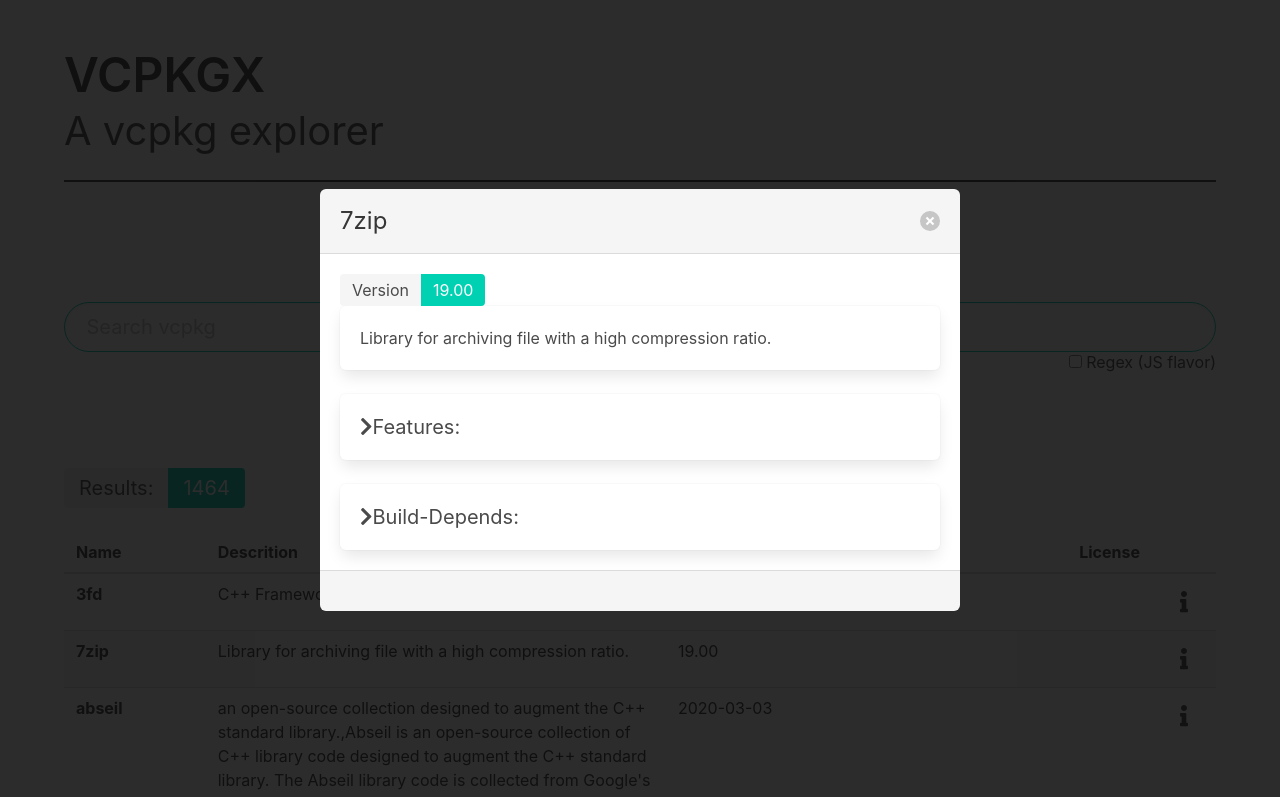
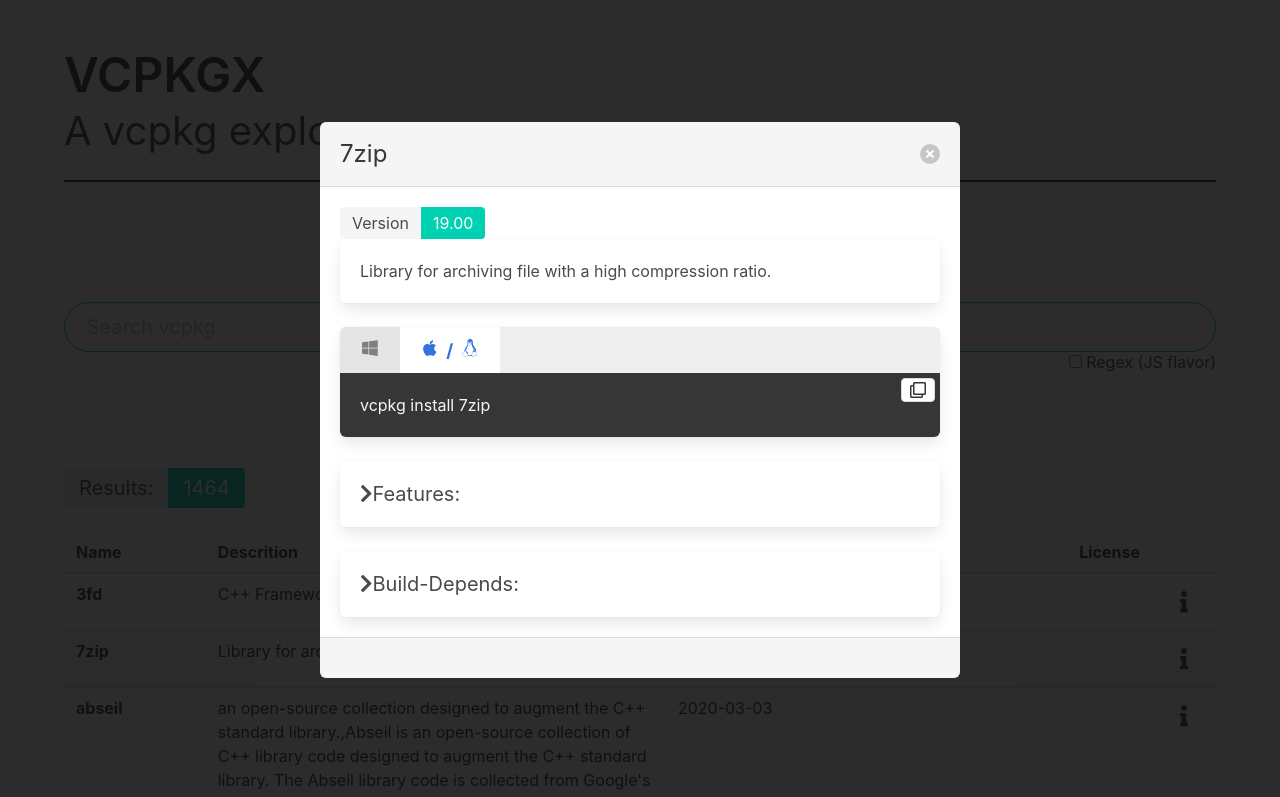
Before and after one commit to vcpkgx/vcpkgx.github.io, a plain HTML site: page index.html in a window 1280 px wide. Both pictures are taken after a click on the element 640 px from the left and 659 px from the top of the page. Shown: the top 797 px of the page. Drawn offline with nearby package versions, Linux system fonts and the light colour scheme.

Commit message:
Adding install snippet

```diff
--- a/css/style.css
+++ b/css/style.css
@@ -1,36 +1,8 @@
-/* .collapsed :not(:first-child) {
-    display: none;
-}
-
-
-.collapsed :first-child{
-    margin: 0 !important;
-
-}
-
-.collapsed :first-child::before{
-    font-family: "Font Awesome 5 Free";
-    content: "\f054 ";
-    font-weight: 900;
-}
-
-.collapsable:not(.collapsed) :first-child::before{
-    font-family: "Font Awesome 5 Free";
-    content: "\f078 ";
-    font-weight: 900;
-} */
 
 .collapsed :not(.collapse-header) {
     display: none;
 }
 
-/* .collapsed~*{
-    display: none;
-} */
-
-/* .collapse-header {
-    text-indent: 1em;
-} */
 
 .collapsed .collapse-header{
     margin: 0 !important;
@@ -65,3 +37,113 @@
     white-space: -o-pre-wrap;    /* Opera 7 */
     word-wrap: break-word;       /* Internet Explorer 5.5+ */
 }
+
+.corner-button {
+    position: absolute !important;
+    top: 5px !important;
+    right: 5px !important;
+    z-index: 3 !important;
+    /* background-color: red !important; */
+}
+
+@media (max-width: 600px) {
+    .corner-button {
+        top: 0px !important;
+        right: 0px !important;
+        height: 100%;
+        /* background-color: red !important; */
+    }
+    .tabbed-container>input[type=radio] + label + * > .corner-button{
+        border-radius: inherit;
+        border-bottom-left-radius: 0px;
+    }
+}
+
+.tabbed-container {
+    display: flex;
+    flex-wrap: wrap;
+    max-width: 700px;
+    background: #efefef;
+    box-shadow:rgba(10, 10, 10, 0.1) 0px 8px 16px -2px, rgba(10, 10, 10, 0.02) 0px 0px 0px 1px;
+    margin-bottom: 1.5rem;
+    border-radius: 6px;
+  }
+
+
+  .tabbed-container>input[type=radio] {
+    position: absolute;
+    opacity: 0;
+  }
+
+  .tabbed-container>input[type=radio] + label {
+    width: 100%;
+    padding: 0.5em 1em;
+    background: #e5e5e5;
+    cursor: pointer;
+    font-weight: bold;
+    font-size: 18px;
+    color: #7f7f7f;
+    transition: background 0.1s, color 0.1s;
+    /* border-radius: 6px 6px 0px 0px; */
+
+  }
+
+  .tabbed-container>input[type=radio] + label:first-of-type {
+      border-top-left-radius: inherit;
+  }
+
+  .tabbed-container>input[type=radio] + label:hover {
+    background: hsl(0, 0%, 96%);
+  }
+
+  .tabbed-container>input[type=radio] + label:active {
+    background: #ccc;
+  }
+
+  .tabbed-container>input[type=radio]:focus + label {
+    /* box-shadow: inset 0px 0px 0px 3px #2aa1c0; */
+    z-index: 1;
+  }
+
+  .tabbed-container>input[type=radio]:checked + label {
+    background: #fff;
+    color: hsl(217, 71%, 53%);
+    /* border-top: 1px solid hsl(0, 0%, 86%);
+    border-left: 1px solid hsl(0, 0%, 86%);
+    border-right: 1px solid hsl(0, 0%, 86%); */
+
+
+  }
+
+  /* @media (min-width: 600px) { */
+    .tabbed-container>input[type=radio] + label {
+      width: auto;
+    }
+  /* } */
+
+  .tabbed-container>input[type=radio] + label + *  {
+    display: none;
+    padding: 20px 20px 20px;
+    background: #fff;
+    border-radius:0px 0px 6px 6px ;
+    order: 99;
+
+    position: relative;
+  }
+
+  /* @media (min-width: 600px) { */
+    .tabbed-container>input[type=radio] + label + * {
+    }
+  /* } */
+
+
+
+  .tabbed-container>input[type=radio]:checked + label + * {
+    display: block;
+    width: 100%;
+  }
+
+  .tabbed-container>input[type=radio] + label + *.is-dark {
+    background-color: hsl(0, 0%, 21%);
+    color: hsl(0, 0%, 96%);
+  }
--- a/index.html
+++ b/index.html
@@ -155,8 +155,34 @@
                 <div class="box">
                     <p id="modaldescription"></p>
                 </div>
-                <div class="message ">
-                    <pre class="message-body has-text-white has-background-dark is-overflow-new-line" id="modalusage">
+                <div class="tabbed-container">
+
+                    <input name="tabs" type="radio" id="modalwinslct" checked />
+                    <label for="modalwinslct" ><span class="icon "><i class="fab fa-windows" aria-hidden="true"></i></span></label>
+                    <div class="tabbed-panel is-dark">
+                        <span class="button icon corner-button" id="modalwinbtn">
+                            <i class="far fa-clone"></i>
+                          </span>
+                        <p id="modalwin"></p>
+                    </div>
+
+                    <input name="tabs" type="radio" id="modalunixslct" />
+                    <label for="modalunixslct" >
+                        <span class="icon"><i class="fab fa-apple" aria-hidden="true"></i></span>
+                        <span class="sma">/</span>
+                        <span class="icon"><i class="fab fa-linux" aria-hidden="true"></i></i></span>
+                    </label>
+                    <div class="tabbed-panel is-dark" >
+                        <span class="button icon corner-button" id="modalunixbtn">
+                            <i class="far fa-clone"></i>
+                          </span>
+                        <p id="modalunix"></p>
+                    </div>
+                </div>
+
+
+                <div class="notification is-dark ">
+                    <pre class=" has-text-white has-background-dark is-overflow-new-line" id="modalusage">
                     </pre>
                 </div>
                 <div class="box collapsable collapsed" onClick="collapse()">
--- a/js/search.js
+++ b/js/search.js
@@ -221,6 +221,32 @@
     var modaldescription = document.getElementById("modaldescription");
     modaldescription.innerHTML = data.description;
 
+    var modalwin = document.getElementById("modalwin");
+    modalwin.innerText = `vcpkg.exe install ${data.name}`;
+
+    var modalunix = document.getElementById("modalunix");
+    modalunix.innerText = `vcpkg install ${data.name}`;
+
+    var modalwinbtn = document.getElementById("modalwinbtn");
+    modalwinbtn.replaceWith(modalwinbtn.cloneNode(true)); // Remove all event listeners
+    modalwinbtn = document.getElementById("modalwinbtn");
+    modalwinbtn.addEventListener("click", function(){ copyTextToClipboard(`vcpkg.exe install ${data.name}`)},false);
+
+    var modalwinslct = document.getElementById("modalwinslct");
+    var modalunixslct = document.getElementById("modalunixslct");
+    if (navigator.appVersion.indexOf("Win")!=-1){
+        modalwinslct.checked = true;
+    }else{
+        modalunixslct.checked = true;
+    }
+
+
+    var modalunixbtn = document.getElementById("modalunixbtn");
+    modalunixbtn.replaceWith(modalunixbtn.cloneNode(true)); // Remove all event listeners
+    modalunixbtn = document.getElementById("modalunixbtn");
+    modalunixbtn.addEventListener("click", function(){ copyTextToClipboard(`vcpkg install ${data.name}`)},false);
+
+
     var modalusage = document.getElementById("modalusage");
     if(data.usage){
         modalusage.innerHTML = data.usage;
@@ -316,3 +342,39 @@
 
     }
 }
+
+function fallbackCopyTextToClipboard(text) {
+    var textArea = document.createElement("textarea");
+    textArea.value = text;
+
+    // Avoid scrolling to bottom
+    textArea.style.top = "0";
+    textArea.style.left = "0";
+    textArea.style.position = "fixed";
+
+    document.body.appendChild(textArea);
+    textArea.focus();
+    textArea.select();
+
+    try {
+      var successful = document.execCommand('copy');
+      var msg = successful ? 'successful' : 'unsuccessful';
+    //   console.log('Fallback: Copying text command was ' + msg);
+    } catch (err) {
+    //   console.error('Fallback: Oops, unable to copy', err);
+    }
+
+    document.body.removeChild(textArea);
+  }
+
+  function copyTextToClipboard(text) {
+    if (!navigator.clipboard) {
+      fallbackCopyTextToClipboard(text);
+      return;
+    }
+    navigator.clipboard.writeText(text).then(function() {
+    //   console.log('Async: Copying to clipboard was successful!');
+    }, function(err) {
+    //   console.error('Async: Could not copy text: ', err);
+    });
+  }
```
